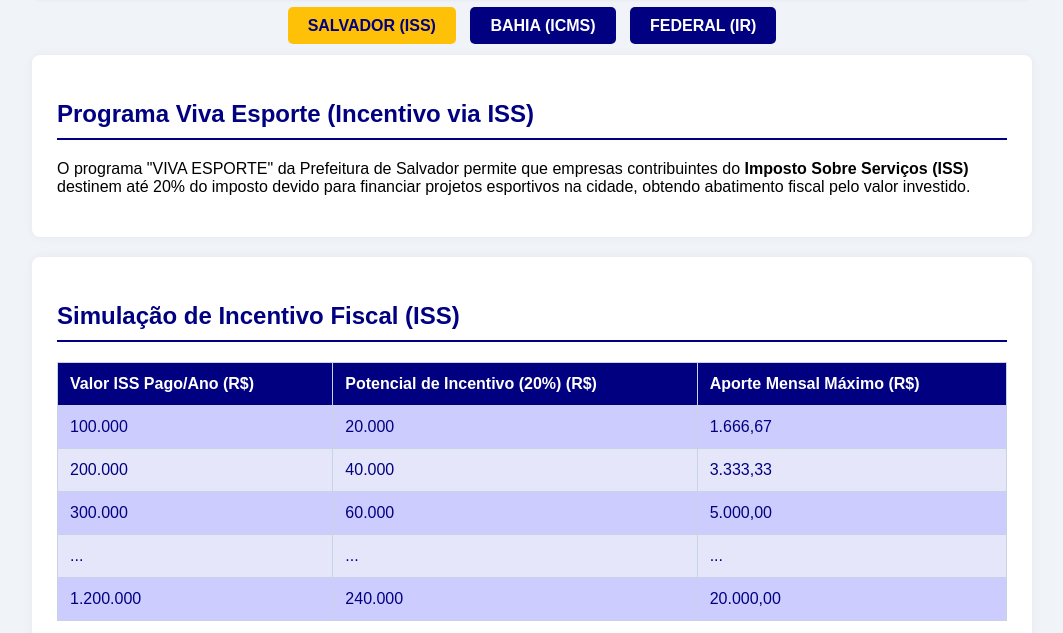
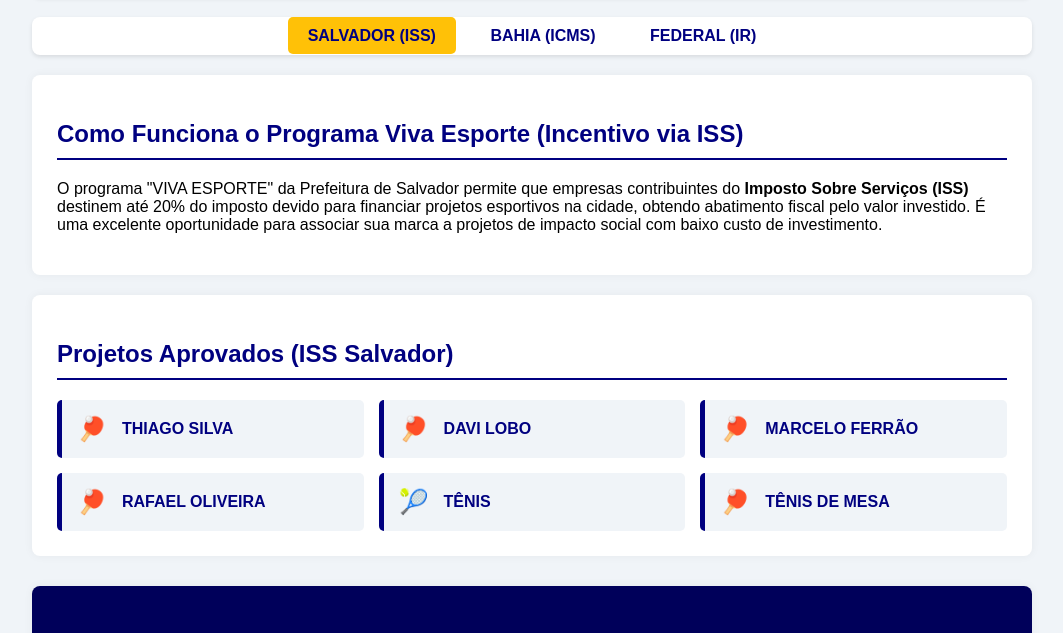
Before and after one commit to ctb-tm/lie-salvador, a plain HTML site: page index.html in a window 1280 px wide. Shown: the part 123-756 px from the top of the page, without its empty margins (108-1171 px from the left). Drawn offline with Linux system fonts and the light colour scheme.

Commit message:
Update index.html

```diff
--- a/index.html
+++ b/index.html
@@ -10,16 +10,15 @@
         header { background: #fff; padding: 15px 20px; display: flex; align-items: center; justify-content: space-between; box-shadow: 0 2px 4px rgba(0,0,0,0.1); border-radius: 8px; }
         .header-logo { height: 70px; }
         header h1 { margin: 0; font-size: 1.6em; color: #000080; text-align: center; }
-        nav { text-align: center; margin-top: 20px; }
-        nav a { text-decoration: none; color: white; background-color: #000080; padding: 10px 20px; margin: 0 5px; border-radius: 5px; font-weight: bold; transition: background-color 0.3s; }
+        nav { text-align: center; margin-top: 20px; background-color: #fff; padding: 10px; border-radius: 8px; box-shadow: 0 2px 4px rgba(0,0,0,0.1);}
+        nav a { text-decoration: none; color: #000080; padding: 10px 20px; margin: 0 5px; border-radius: 5px; font-weight: bold; transition: background-color 0.3s; }
         nav a:hover, nav a.active { background-color: #FFC107; color: #000080; }
         .section { background: #fff; padding: 25px; margin-top: 20px; border-radius: 8px; box-shadow: 0 0 10px rgba(0,0,0,0.05); }
         h2 { border-bottom: 2px solid #000080; padding-bottom: 10px; color: #000080; font-size: 1.5em; }
-        table { width: 100%; border-collapse: collapse; margin-top: 20px; }
-        th, td { padding: 12px; border: 1px solid #c8d4e3; text-align: left; color: #000080; }
-        th { background-color: #000080; color: white; }
-        tr:nth-child(even) { background-color: #E6E6FA; }
-        tr:nth-child(odd) { background-color: #CCCCFF; }
+        .project-grid { display: grid; grid-template-columns: repeat(auto-fit, minmax(280px, 1fr)); gap: 15px; margin-top: 20px; }
+        .project-link { display: flex; align-items: center; gap: 15px; padding: 15px; background-color: #f0f4f8; border-left: 5px solid #000080; border-radius: 5px; text-decoration: none; color: #000080; font-weight: bold; transition: background-color 0.3s, transform 0.3s; }
+        .project-link:hover { background-color: #e2eafc; transform: translateY(-3px); border-left-color: #FFC107; }
+        .project-link .icon { font-size: 1.5em; }
         .sponsor-section { background-color: #00005a; color: white; padding: 30px; margin-top: 30px; border-radius: 8px; text-align: center; }
         .sponsor-section h2 { color: #FFC107; border-bottom-color: #FFC107; }
         .sponsor-form input, .sponsor-form button { width: calc(100% - 24px); padding: 12px; margin-top: 10px; border-radius: 5px; border: none; font-size: 1em; }
@@ -43,28 +42,20 @@
         </nav>
 
         <div class="section">
-            <h2>Programa Viva Esporte (Incentivo via ISS)</h2>
-            <p>O programa "VIVA ESPORTE" da Prefeitura de Salvador permite que empresas contribuintes do <strong>Imposto Sobre Serviços (ISS)</strong> destinem até 20% do imposto devido para financiar projetos esportivos na cidade, obtendo abatimento fiscal pelo valor investido.</p>
+            <h2>Como Funciona o Programa Viva Esporte (Incentivo via ISS)</h2>
+            <p>O programa "VIVA ESPORTE" da Prefeitura de Salvador permite que empresas contribuintes do <strong>Imposto Sobre Serviços (ISS)</strong> destinem até 20% do imposto devido para financiar projetos esportivos na cidade, obtendo abatimento fiscal pelo valor investido. É uma excelente oportunidade para associar sua marca a projetos de impacto social com baixo custo de investimento.</p>
         </div>
 
         <div class="section">
-            <h2>Simulação de Incentivo Fiscal (ISS)</h2>
-            <table>
-                <thead>
-                    <tr>
-                        <th>Valor ISS Pago/Ano (R$)</th>
-                        <th>Potencial de Incentivo (20%) (R$)</th>
-                        <th>Aporte Mensal Máximo (R$)</th>
-                    </tr>
-                </thead>
-                <tbody>
-                    <tr><td>100.000</td><td>20.000</td><td>1.666,67</td></tr>
-                    <tr><td>200.000</td><td>40.000</td><td>3.333,33</td></tr>
-                    <tr><td>300.000</td><td>60.000</td><td>5.000,00</td></tr>
-                    <tr><td>...</td><td>...</td><td>...</td></tr>
-                    <tr><td>1.200.000</td><td>240.000</td><td>20.000,00</td></tr>
-                </tbody>
-            </table>
+            <h2>Projetos Aprovados (ISS Salvador)</h2>
+             <div class="project-grid">
+                 <a href="https://ctb-tm.github.com/thiagosilva-tm/" class="project-link" target="_blank"><span class="icon">🏓</span><span>THIAGO SILVA</span></a>
+                 <a href="https://ctb-tm.github.com/davilobo-tm" class="project-link" target="_blank"><span class="icon">🏓</span><span>DAVI LOBO</span></a>
+                 <a href="https://ctb-tm.github.com/marceloferrao-tm" class="project-link" target="_blank"><span class="icon">🏓</span><span>MARCELO FERRÃO</span></a>
+                 <a href="https://ctb-tm.github.com/rafaeloliveira-tm/" class="project-link" target="_blank"><span class="icon">🏓</span><span>RAFAEL OLIVEIRA</span></a>
+                 <a href="https://ctb-tm.github.com/handysolar-open-tennis" class="project-link" target="_blank"><span class="icon">🎾</span><span>TÊNIS</span></a>
+                 <a href="https://pfeira.github.io/ctb-salvador/" class="project-link" target="_blank"><span class="icon">🏓</span><span>TÊNIS DE MESA</span></a>
+            </div>
         </div>
 
         <div class="section sponsor-section">
```
